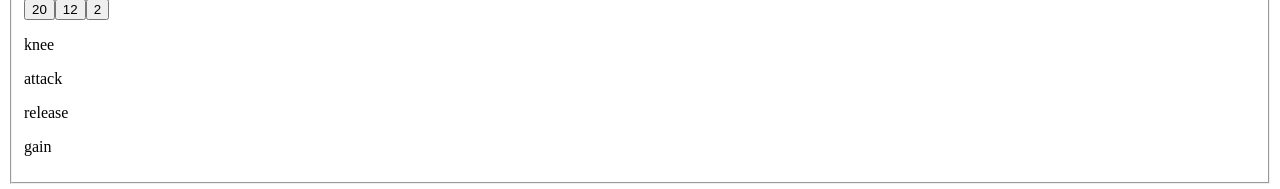
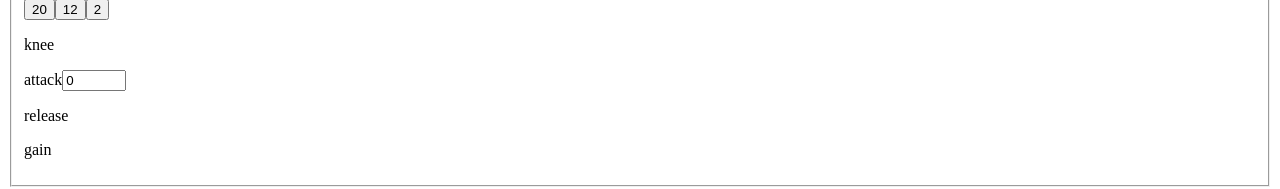
Before and after one commit to citelao/compressor-visualizer, a React app: page / in a window 1280 px wide. Shown: the part 423-612 px from the top of the page. Built offline with nearby package versions, Linux system fonts and the light colour scheme; no server answers; the HTML template or start-up script is replaced by a standard one.

Commit message:
attack customization

```diff
--- a/src/js/app.tsx
+++ b/src/js/app.tsx
@@ -4,6 +4,13 @@ import Timer from "./timer";
 import Waveform from "./Waveform";
 
 interface IAppProps {}
+
+interface ICompressorSettings {
+    threshold: number,
+    ratio: number,
+    knee: number,
+    attack: number,
+}
 
 interface IAppState {
     audioBufferSourceNode: AudioBufferSourceNode | null,
@@ -14,11 +21,7 @@ interface IAppState {
     transformedBuffer: AudioBuffer | null,
     transformedRenderTimeMs: number,
 
-    compressor: {
-        threshold: number,
-        ratio: number,
-        knee: number,
-    },
+    compressor: ICompressorSettings,
 
     samples: number
 }
@@ -44,6 +47,7 @@ class App extends React.Component<IAppProps, IAppState>
                 threshold: -50,
                 ratio: 2,
                 knee: 0,
+                attack: 0
             },
 
             samples: 500
@@ -69,7 +73,7 @@ class App extends React.Component<IAppProps, IAppState>
         compressor.threshold.value = this.state.compressor.threshold;
         compressor.knee.value = this.state.compressor.knee;
         compressor.ratio.value = this.state.compressor.ratio;
-        compressor.attack.value = 0;
+        compressor.attack.value = this.state.compressor.attack;
         compressor.release.value = 0.25;
 
         bufferSource.connect(audioContext.destination);
@@ -87,14 +91,15 @@ class App extends React.Component<IAppProps, IAppState>
         const hasRenderedTransform = !!this.state.transformedBuffer;
         const thresholdChanged = this.state.compressor.threshold != prevState.compressor.threshold;
         const ratioChanged = this.state.compressor.ratio != prevState.compressor.ratio;
-        if (!hasRenderedTransform || thresholdChanged || ratioChanged) {
+        const attackChanged = this.state.compressor.attack != prevState.compressor.attack;
+        if (!hasRenderedTransform || thresholdChanged || ratioChanged || attackChanged) {
             const timer = new Timer();
             const effectsBuffer = await renderEffectsChain(this.state.audioBuffer!, (ctx, buf) => {
                 const compressor = ctx.createDynamicsCompressor();
                 compressor.threshold.value = this.state.compressor.threshold;
                 compressor.knee.value = this.state.compressor.knee;
                 compressor.ratio.value = this.state.compressor.ratio;
-                compressor.attack.value = 0;
+                compressor.attack.value = this.state.compressor.attack;
                 compressor.release.value = 0.25;
 
                 const gain = ctx.createGain();
@@ -162,6 +167,10 @@ class App extends React.Component<IAppProps, IAppState>
         }
         const calculationTime = calcTimer.stop();
 
+        const getUpdatedCompressorSettings = (partial: Partial<ICompressorSettings>): ICompressorSettings => {
+            return Object.assign({}, this.state.compressor, partial);
+        };
+
         return <>
             <h1>Compressor Visualizer</h1>
 
@@ -197,16 +206,25 @@ class App extends React.Component<IAppProps, IAppState>
                 </label>
 
                 <p>threshold</p>
-                <button onClick={() => this.setState({ compressor: { threshold: -90, ratio: this.state.compressor.ratio, knee: this.state.compressor.knee } })}>-90</button>
-                <button onClick={() => this.setState({ compressor: { threshold: -50, ratio: this.state.compressor.ratio, knee: this.state.compressor.knee } })}>-50</button>
-                <button onClick={() => this.setState({ compressor: { threshold: -10, ratio: this.state.compressor.ratio, knee: this.state.compressor.knee } })}>-10</button>
+                <button onClick={() => this.setState({ compressor: getUpdatedCompressorSettings({ threshold: -90 }) })}>-90</button>
+                <button onClick={() => this.setState({ compressor: getUpdatedCompressorSettings({ threshold: -50 }) })}>-50</button>
+                <button onClick={() => this.setState({ compressor: getUpdatedCompressorSettings({ threshold: -10 }) })}>-10</button>
                 <p>ratio</p>
-                <button onClick={() => this.setState({ compressor: { threshold: this.state.compressor.threshold, ratio: 20, knee: this.state.compressor.knee } })}>20</button>
-                <button onClick={() => this.setState({ compressor: { threshold: this.state.compressor.threshold, ratio: 12, knee: this.state.compressor.knee } })}>12</button>
-                <button onClick={() => this.setState({ compressor: { threshold: this.state.compressor.threshold, ratio: 2, knee: this.state.compressor.knee } })}>2</button>
+                <button onClick={() => this.setState({ compressor: getUpdatedCompressorSettings({ ratio: 20 }) })}>20</button>
+                <button onClick={() => this.setState({ compressor: getUpdatedCompressorSettings({ ratio: 12 }) })}>12</button>
+                <button onClick={() => this.setState({ compressor: getUpdatedCompressorSettings({ ratio: 2 }) })}>2</button>
                 <p>knee</p>
 
-                <p>attack</p>
+                <label>
+                    attack
+                    <input type="number"
+                        value={this.state.compressor.attack}
+                        min={0}
+                        max={1}
+                        step={0.1}
+                        onChange={(e) => this.setState({ compressor: getUpdatedCompressorSettings({ attack: e.target.valueAsNumber }) })} />
+                </label>
+
                 <p>release</p>
                 <p>gain</p>
             </fieldset>
```
